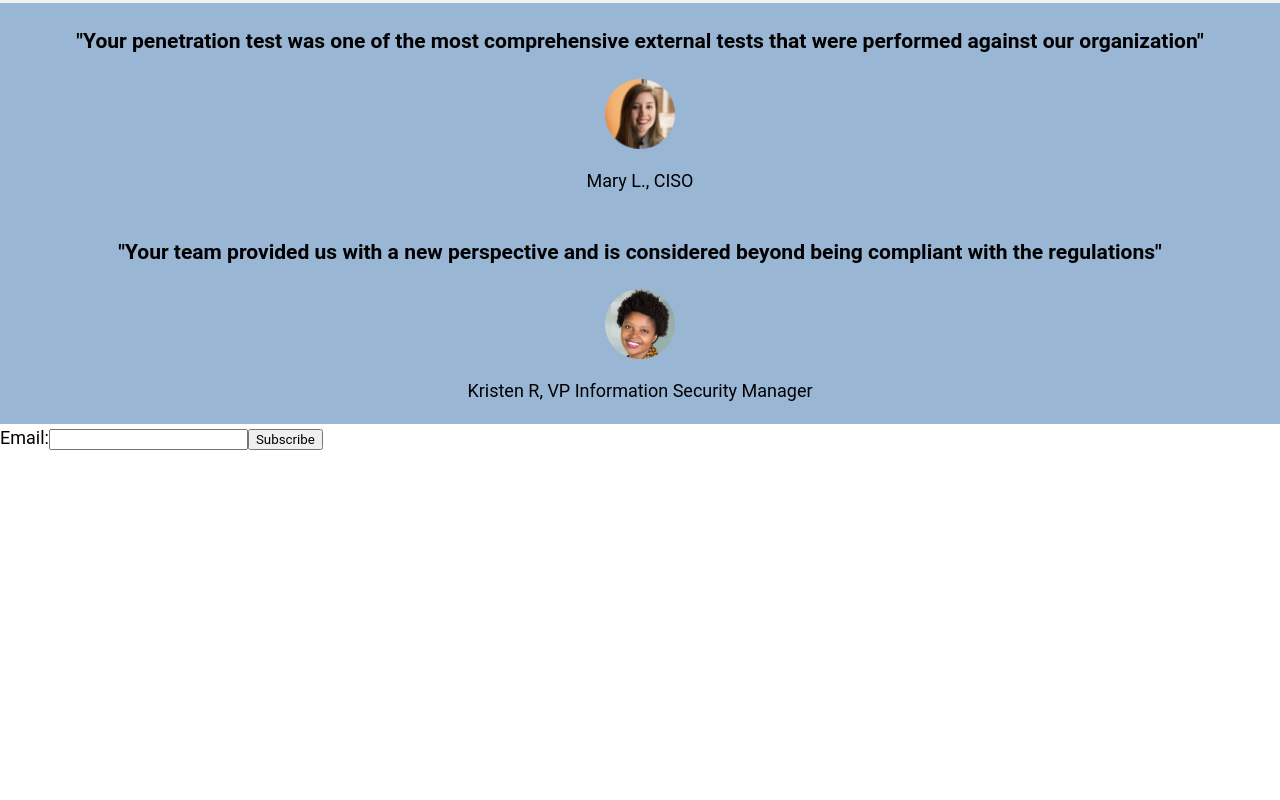
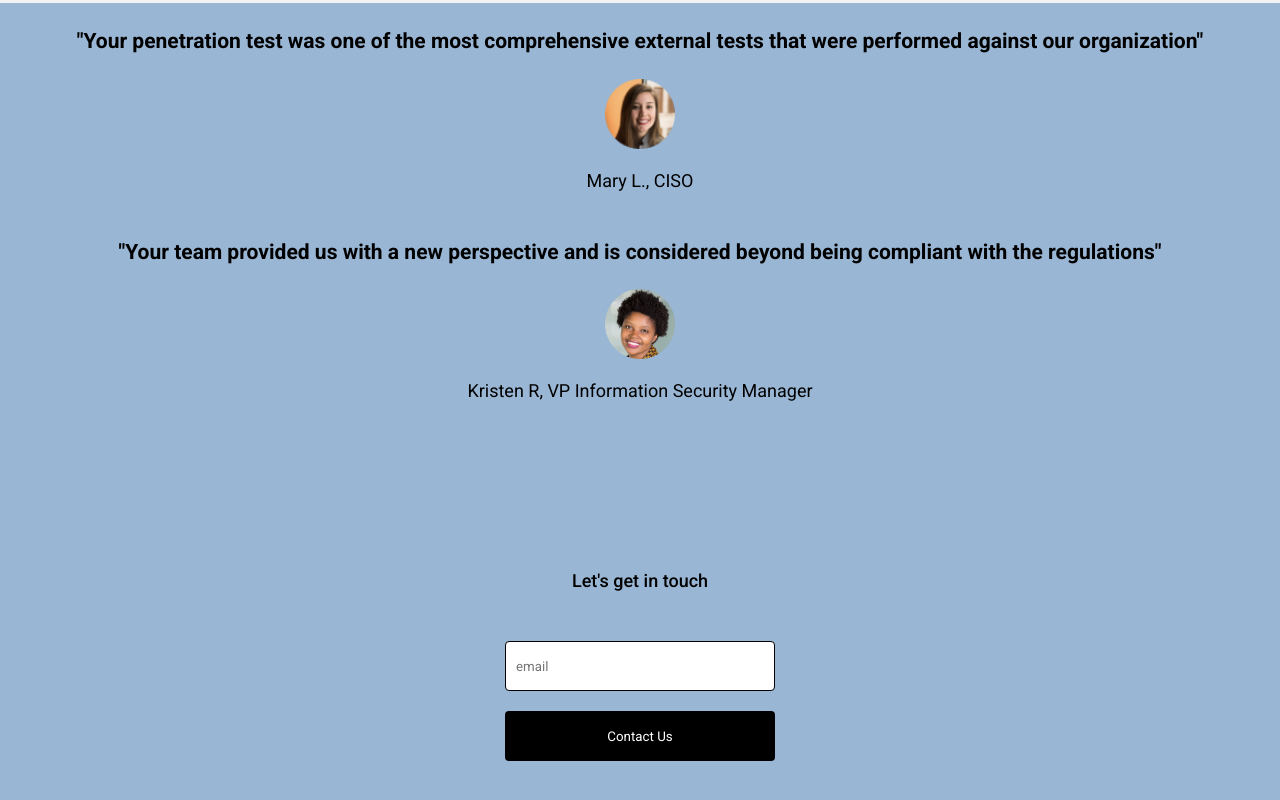
Before and after one commit to Johnny-Blaze666/IS601FallGroupFinal, a Next.js app in the folder alpha-corsi-website/: page / in a window 1280 px wide. Shown: the part 3437-4237 px from the top of the page. Before the commit the page ends 3890 px from the top, so only its background shows below. Built offline with nearby package versions, Linux system fonts and the light colour scheme.

Commit message:
Added styling for contact us section

```diff
--- a/alpha-corsi-website/pages/index.js
+++ b/alpha-corsi-website/pages/index.js
@@ -3,6 +3,7 @@ import Head from 'next/head';
 import Image from 'next/image';
 import Layout, { siteTitle } from '../components/layout';
 import utilStyles from '../styles/utils.module.css';
+import styles from '../styles/subscribe.module.css';
 import { getSortedPostsData } from '../lib/posts';
 import Link from 'next/link';
 import Date from '../components/date';
@@ -37,17 +38,18 @@ const SubscribeForm = () => {
     };
 
     return (
-        <form onSubmit={handleSubmit}>
-            <label htmlFor="email">Email:</label>
-            <input
+        <form onSubmit={handleSubmit} className={styles.form}>
+            <label htmlFor="email" className={styles.label}>Let's get in touch</label>
+            <input className={styles.input}
                    type="email"
+                   placeholder="email"
                    id="email"
                    name="email"
                    value={email}
                    onChange={(e) => setEmail(e.target.value)}
                    required
             />
-            <button type="submit">Subscribe</button>
+            <button type="submit" className={styles.button}>Contact Us</button>
         </form>
     );
 };
--- /dev/null
+++ b/alpha-corsi-website/styles/subscribe.module.css
@@ -0,0 +1,45 @@
+@import url('https://fonts.googleapis.com/css2?family=Roboto:wght@400;500;700&display=swap');
+
+.form {
+    display: flex;
+    flex-direction: column;
+    width: 300px;
+    margin: 0 auto;
+    font-family: 'Roboto', sans-serif;
+    align-items: center;
+}
+
+.label {
+    font-family: 'Roboto', sans-serif;
+    font-weight: 500;
+    margin-bottom: 15%;
+}
+
+.button, .input {
+    font-family: 'Roboto', sans-serif;
+}
+
+.input {
+    margin-bottom: 20px;
+    padding: 10px;
+    border-radius: 4px;
+    width: 90%;
+    height: 50px;
+    border: 1px solid #000000;
+}
+
+.button {
+    padding: 10px 20px;
+    background-color: #000000;
+    color: white;
+    border: none;
+    border-radius: 4px;
+    cursor: pointer;
+    transition: background-color 0.2s ease;
+    width: 90%;
+    height: 50px;
+}
+
+.button:hover {
+    background-color: #252525;
+}
--- a/alpha-corsi-website/styles/utils.module.css
+++ b/alpha-corsi-website/styles/utils.module.css
@@ -263,6 +263,14 @@
   align-items: center;
 }
 
+.contactUs {
+  background-color: #99B6D4;
+  height: 60vh;
+  display: flex;
+  align-items: center;
+  justify-content: center;
+}
+
 
 
 .heading2Xl {
```
Lines whose indentation alone changed are shown as unchanged.
